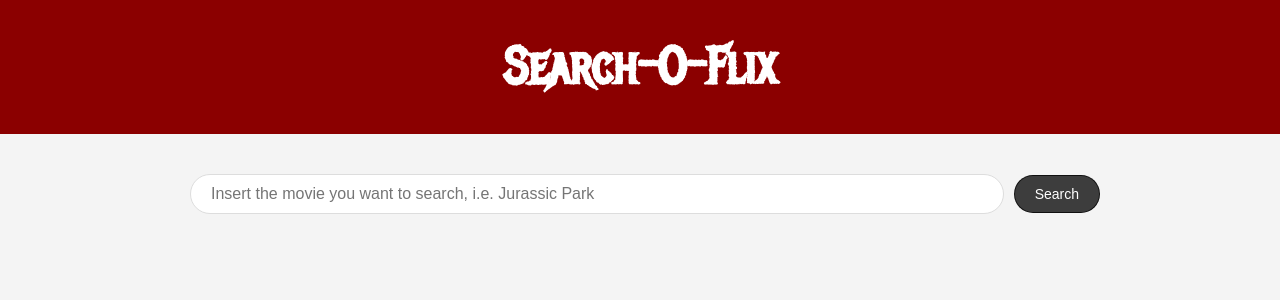
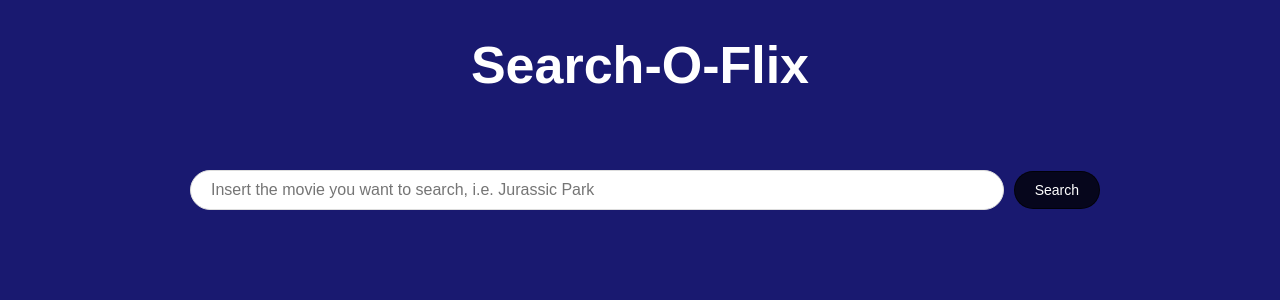
Before and after one commit to cgobbet/react-movie-app, a React (Create React App) app: page / in a window 1280 px wide. Shown: the top 300 px of the page. Built offline with nearby package versions, Linux system fonts and the light colour scheme.

Commit message:
CSS changes

```diff
--- a/src/App.css
+++ b/src/App.css
@@ -1,5 +1,5 @@
-font-family: 'Metal Mania', cursive;
-font-family: 'Roboto', sans-serif;
+/* font-family: 'Metal Mania', cursive;
+font-family: 'Roboto', sans-serif; */
 
 .App {
   text-align: center;
@@ -17,8 +17,10 @@ font-family: 'Roboto', sans-serif;
 }
 
 .App-header {
-  font-family: 'Metal Mania', cursive;
-  background-color: #8B0000;
+  font-family: 'Oswald', sans-serif;
+  /* font-family: 'Metal Mania', cursive;   */
+  /* background-color: #781820; */
+  background-color: #191970;
   min-height: 10vh;
   display: flex;
   flex-direction: column;
@@ -43,8 +45,10 @@ html {
 body {
     margin: 0;
     padding: 0;
-    background-color: rgb(244,244,244);
-    color: #333;
+    background-color: #191970;
+    /* background-color: #781820; */
+    color: #ffffff;
+    min-height: 600px;
 }
 
 p {
@@ -62,9 +66,11 @@ small {
 }
 
 .title {
-    font-family: 'Metal Mania', cursive;
+    font-family: 'Oswald', sans-serif;
+    /* font-family: 'Metal Mania', cursive;     */
     font-size: 4.4rem;
-    text-align: center
+    text-align: center;
+    color: "white";
 }
 
 .form {
```
